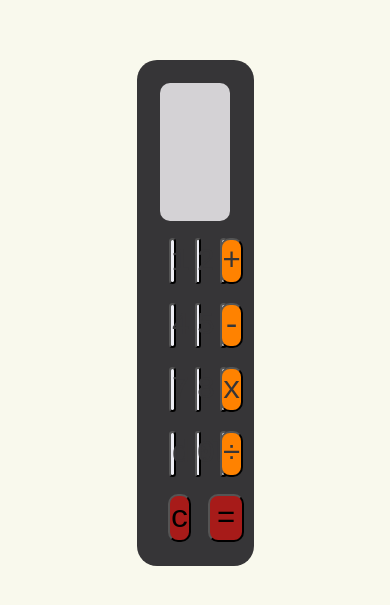
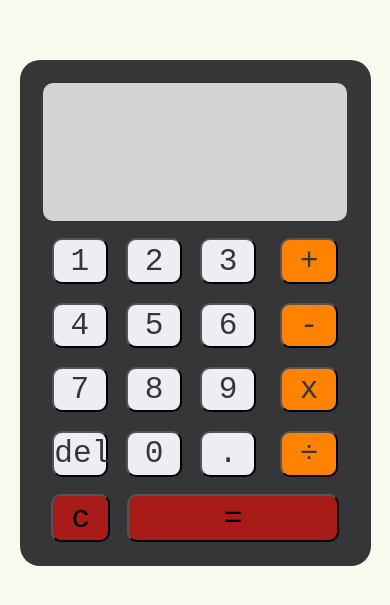
Before and after one commit to rory-maguire/ts-react-calculator, a React (Create React App) app: page / in a window 390 px wide. Shown: the part 151-756 px from the top of the page. Built offline with nearby package versions, Linux system fonts and the light colour scheme.

Commit message:
working on repsonsiveness

```diff
--- a/src/Styles/App.module.css
+++ b/src/Styles/App.module.css
@@ -32,3 +32,23 @@ body {
 	padding: 1em;
 	margin-top: 25vh;
 }
+
+@media (max-width: 1190px) {
+	.container {
+		height: 60vh;
+		width: 40vw;
+	}
+}
+@media (max-width: 865px) {
+	.container {
+		height: 65vh;
+		width: 45vw;
+	}
+}
+
+@media (max-width: 500px) {
+	.container {
+		height: 60vh;
+		width: 90vw;
+	}
+}
--- a/src/Styles/Display.module.css
+++ b/src/Styles/Display.module.css
@@ -22,3 +22,36 @@
 	justify-content: flex-end;
 	font-size: 4vw;
 }
+
+@media (max-width: 1190px) {
+	.currentValue {
+		height: 60%;
+		width: 100%;
+		display: flex;
+		align-items: center;
+		justify-content: flex-end;
+		font-size: 8vw;
+	}
+}
+
+@media (max-width: 865px) {
+	.currentValue {
+		height: 60%;
+		width: 100%;
+		display: flex;
+		align-items: center;
+		justify-content: flex-end;
+		font-size: 11vw;
+	}
+}
+
+@media (max-width: 500px) {
+	.currentValue {
+		height: 60%;
+		width: 100%;
+		display: flex;
+		align-items: center;
+		justify-content: flex-end;
+		font-size: 15vw;
+	}
+}
--- a/src/Styles/KeypadBtns.module.css
+++ b/src/Styles/KeypadBtns.module.css
@@ -3,3 +3,27 @@
 	display: grid;
 	grid-template-columns: repeat(3, 6.5vw);
 }
+
+@media (max-width: 1190px) {
+	.keypad {
+		grid-area: keypad;
+		display: grid;
+		grid-template-columns: repeat(3, 9vw);
+	}
+}
+
+@media (max-width: 865px) {
+	.keypad {
+		grid-area: keypad;
+		display: grid;
+		grid-template-columns: repeat(3, 10vw);
+	}
+}
+
+@media (max-width: 500px) {
+	.keypad {
+		grid-area: keypad;
+		display: grid;
+		grid-template-columns: repeat(3, 19vw);
+	}
+}
```
